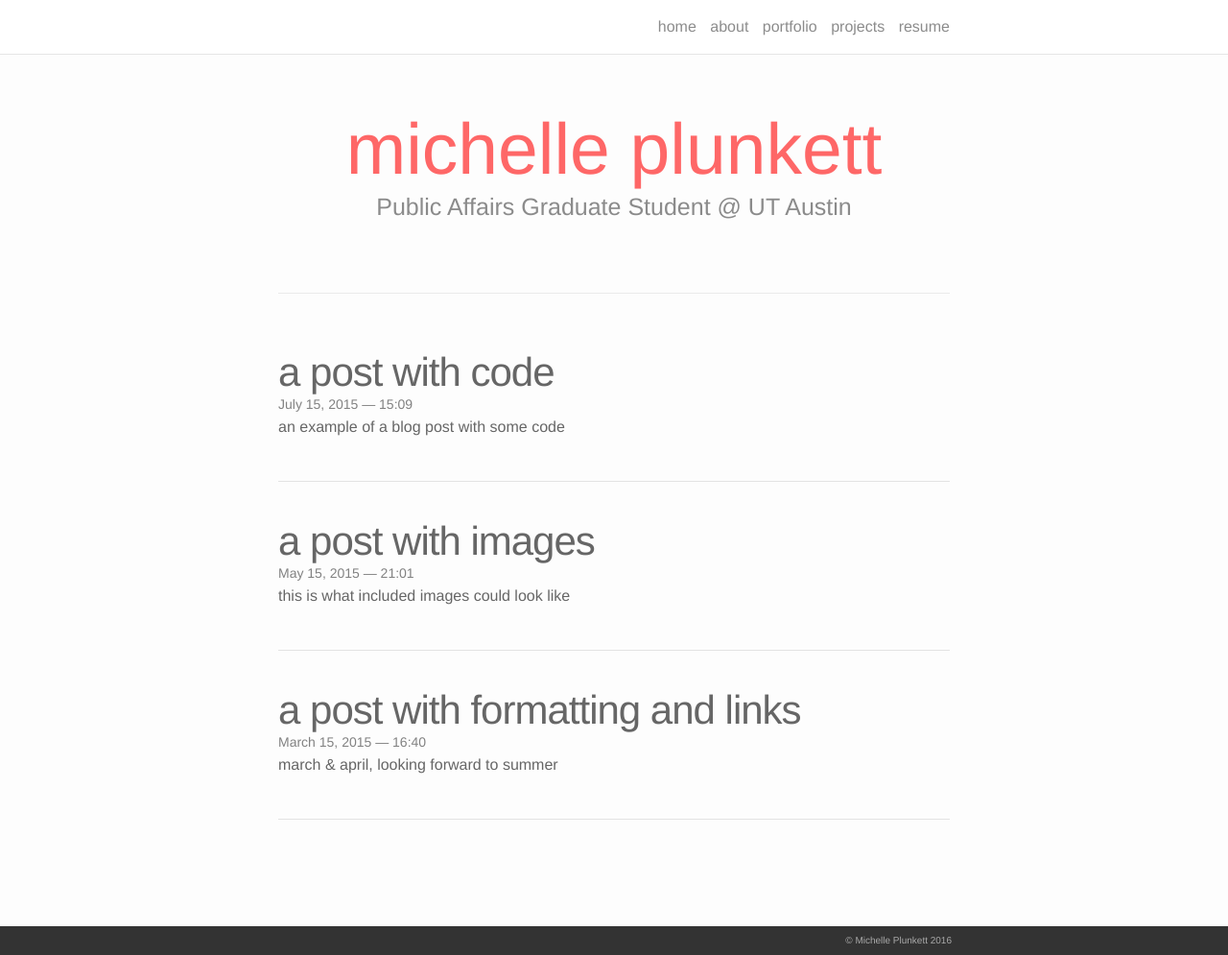
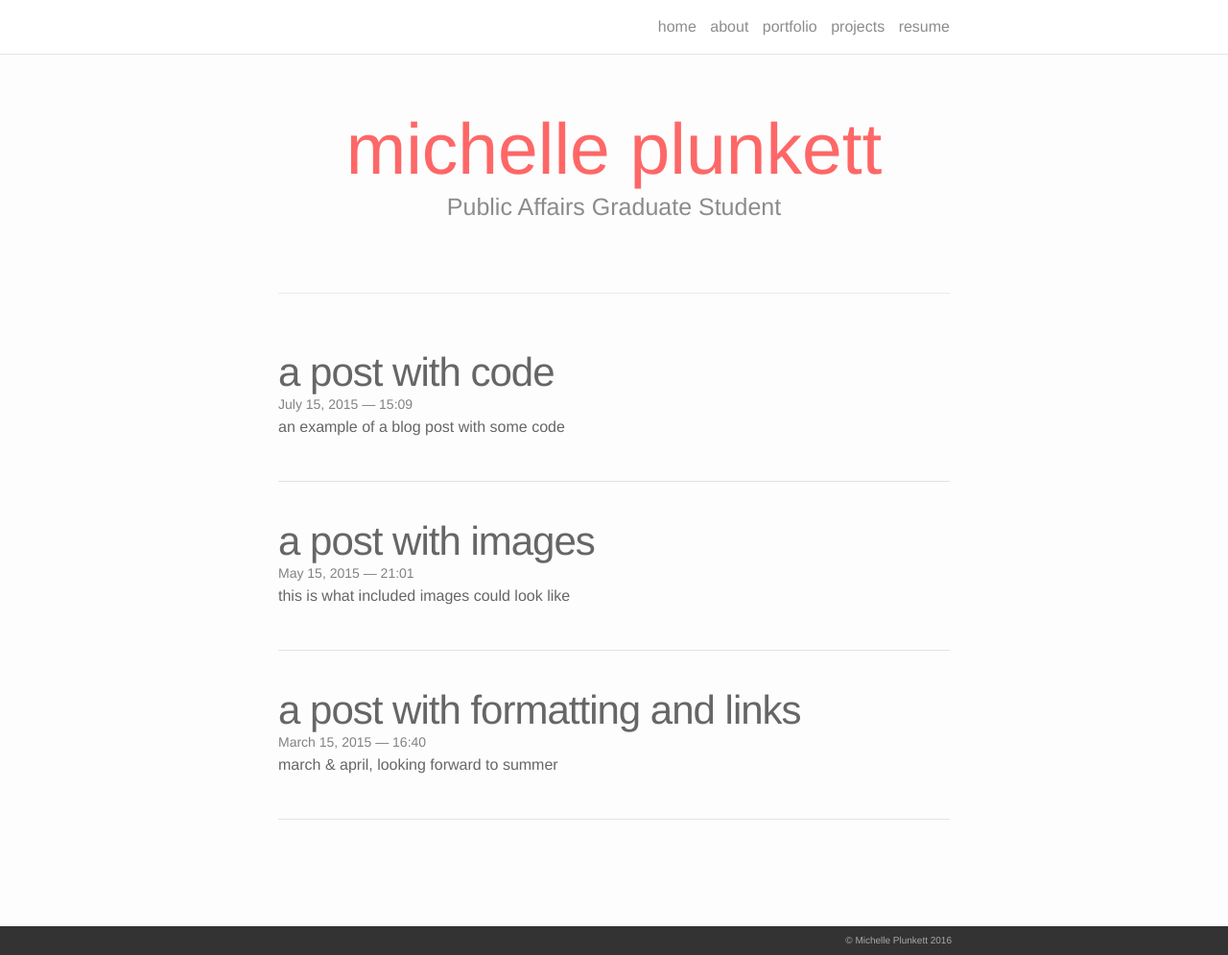
Before and after one commit to michelleplunkett/michelleplunkett.github.io, a Jekyll site: the page built from index.html, in a window 1280 px wide and 995 px high. Shown: the whole window at 96% size. Built offline with Jekyll 4.4.1, drawn with Linux system fonts in a browser that asks for light colours; nearby versions of some CDN libraries; the list of posts is cut into pages by our own code.

Commit message:
Update index.html

```diff
--- a/index.html
+++ b/index.html
@@ -4,7 +4,7 @@ layout: default
 
 <div class="header-bar">
   <h1>michelle plunkett</h1>
-  <h2>Public Affairs Graduate Student @ UT Austin</h2>
+  <h2>Public Affairs Graduate Student</h2>
   <br/>
   <hr>
   <br/>
```
